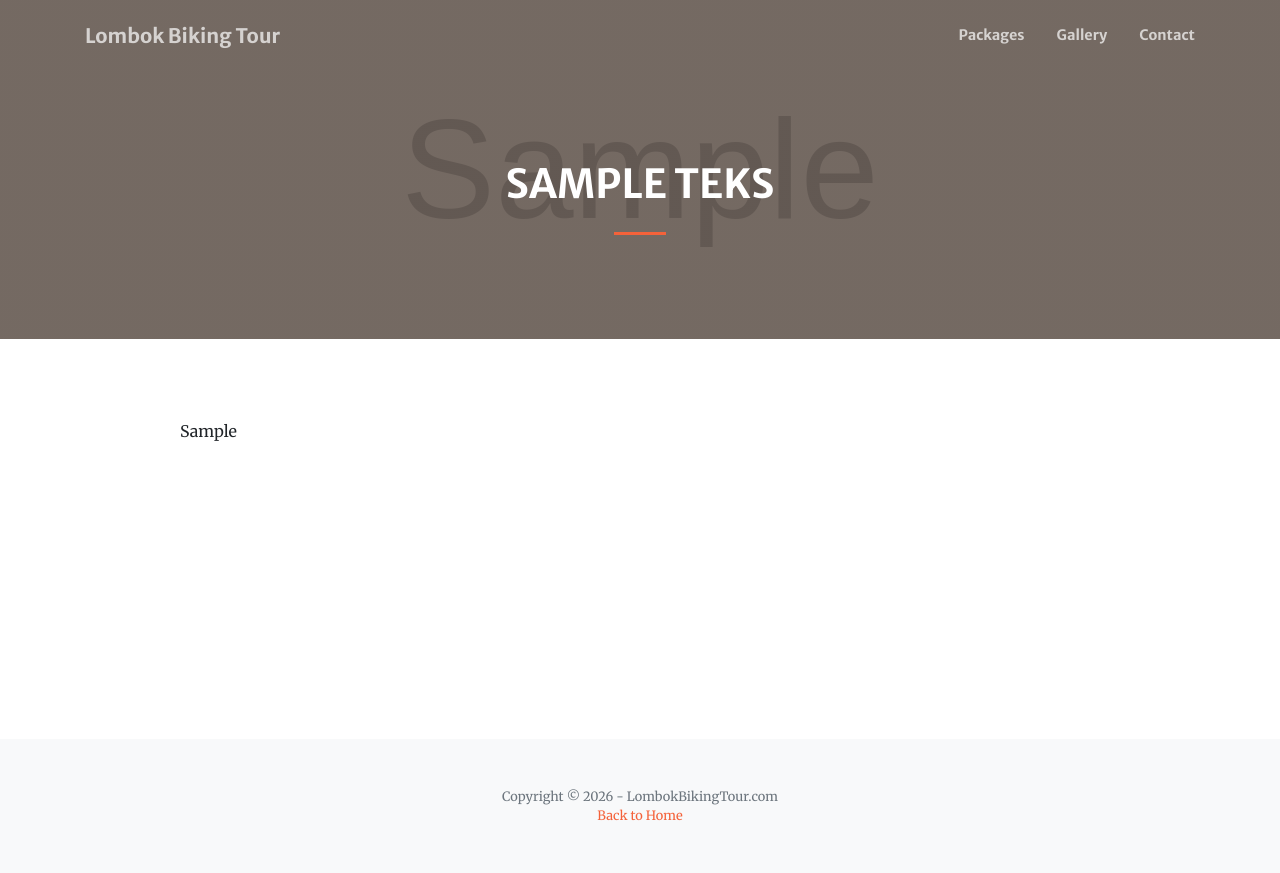
After one commit to Ione03/lombokbikingtour-ci4, a CodeIgniter 4 app: the page made by app/Views/page.php in a window 1280 px wide. The commit adds this page. Run offline with PHP 8.4 and a stand-in for CodeIgniter, Linux system fonts and the light colour scheme; the template is opened without the code that fills it: most values are stand-ins (such as "Sample title", 1, 10 or a date in 2020); grey boxes marked "Sample" are stand-in pictures; some libraries are stand-ins or nearby versions.

Commit message:
page begin exists

```diff
--- a/app/Config/Routes.php
+++ b/app/Config/Routes.php
@@ -18,3 +18,4 @@ $routes->post('/admin/store', 'Admin::store');
 $routes->get('/admin/edit/(:any)', 'Admin::edit/$1');
 $routes->post('/admin/update/(:any)', 'Admin::update/$1');
 $routes->get('/admin/delete/(:any)', 'Admin::delete/$1');
+$routes->get('/page/(:any)', 'Page::index/$1');
--- /dev/null
+++ b/app/Views/page.php
@@ -0,0 +1,106 @@
+<!DOCTYPE html>
+<html lang="en">
+<head>
+    <meta charset="utf-8">
+    <meta name="viewport" content="width=device-width, initial-scale=1, shrink-to-fit=no">
+    <meta name="description" content="">
+    <meta name="author" content="">
+
+    <title><?= $page['teks'] ?> - Lombok Biking Tour</title>
+
+    <!-- Font Awesome Icons -->
+    <link href="<?= base_url('assets/themes/vendor/fontawesome-free/css/all.min.css') ?>" rel="stylesheet" type="text/css">
+
+    <!-- Google Fonts -->
+    <link href="https://fonts.googleapis.com/css?family=Merriweather+Sans:400,700" rel="stylesheet">
+    <link href='https://fonts.googleapis.com/css?family=Merriweather:400,300,300italic,400italic,700,700italic' rel='stylesheet' type='text/css'>
+
+    <!-- Plugin CSS -->
+    <link href="<?= base_url('assets/themes/vendor/magnific-popup/magnific-popup.css') ?>" rel="stylesheet">
+
+    <!-- Theme CSS - Includes Bootstrap -->
+    <link href="<?= base_url('assets/themes/css/creative.min.css') ?>" rel="stylesheet">
+
+    <style>
+        .page-header {
+            padding-top: 10rem;
+            padding-bottom: 5rem;
+            background: linear-gradient(to bottom, rgba(92, 77, 66, 0.8) 0%, rgba(92, 77, 66, 0.8) 100%), url("<?= !empty($page['img']) ? base_url('assets/themes/images/'.$page['img']) : base_url('assets/themes/images/bg-masthead.jpg') ?>");
+            background-position: center;
+            background-repeat: no-repeat;
+            background-attachment: scroll;
+            background-size: cover;
+        }
+        .page-content {
+            padding: 5rem 0;
+            min-height: 50vh;
+        }
+    </style>
+</head>
+
+<body id="page-top">
+
+    <!-- Navigation -->
+    <nav class="navbar navbar-expand-lg navbar-light fixed-top py-3" id="mainNav">
+        <div class="container">
+            <a class="navbar-brand js-scroll-trigger" href="<?= base_url() ?>">Lombok Biking Tour</a>
+            <button class="navbar-toggler navbar-toggler-right" type="button" data-toggle="collapse" data-target="#navbarResponsive" aria-controls="navbarResponsive" aria-expanded="false" aria-label="Toggle navigation">
+                <span class="navbar-toggler-icon"></span>
+            </button>
+            <div class="collapse navbar-collapse" id="navbarResponsive">
+                <ul class="navbar-nav ml-auto my-2 my-lg-0">
+                    <li class="nav-item">
+                        <a class="nav-link" href="<?= base_url() ?>#package">Packages</a>
+                    </li>
+                    <li class="nav-item">
+                        <a class="nav-link" href="<?= base_url() ?>#galery">Gallery</a>
+                    </li>
+                    <li class="nav-item">
+                        <a class="nav-link" href="<?= base_url() ?>#contact">Contact</a>
+                    </li>
+                </ul>
+            </div>
+        </div>
+    </nav>
+
+    <!-- Page Header -->
+    <header class="page-header text-center text-white">
+        <div class="container">
+            <div class="row">
+                <div class="col-lg-12">
+                     <h1 class="text-uppercase font-weight-bold"><?= $page['teks'] ?></h1>
+                     <hr class="divider my-4">
+                </div>
+            </div>
+        </div>
+    </header>
+
+    <!-- Page Content -->
+    <section class="page-content">
+        <div class="container">
+            <div class="row justify-content-center">
+                <div class="col-lg-10">
+                    <?= $page['other_teks'] ?>
+                </div>
+            </div>
+        </div>
+    </section>
+
+    <!-- Footer -->
+    <footer class="bg-light py-5">
+        <div class="container">
+            <div class="small text-center text-muted">
+                Copyright &copy; 2026 - LombokBikingTour.com<br>
+                <a href="<?= base_url() ?>">Back to Home</a>
+            </div>
+        </div>
+    </footer>
+
+    <!-- Bootstrap core JavaScript -->
+    <script src="<?= base_url('assets/themes/vendor/jquery/jquery.min.js') ?>"></script>
+    <script src="<?= base_url('assets/themes/vendor/bootstrap/js/bootstrap.bundle.min.js') ?>"></script>
+    <script src="<?= base_url('assets/themes/vendor/jquery-easing/jquery.easing.min.js') ?>"></script>
+    <script src="<?= base_url('assets/themes/js/creative.min.js') ?>"></script>
+
+</body>
+</html>
--- a/app/Views/utama.php
+++ b/app/Views/utama.php
@@ -594,6 +594,10 @@
                         <li><a class="js-scroll-trigger" href="#package">Packages</a></li>
                         <li><a class="js-scroll-trigger" href="#galery">Gallery</a></li>
                         <li><a class="js-scroll-trigger" href="#contact">Contact</a></li>
+                        <li><a href="<?= base_url('page/payment') ?>">Payment</a></li>
+                        <li><a href="<?= base_url('page/privacy-policy') ?>">Privacy Policy</a></li>
+                        <li><a href="<?= base_url('page/term-of-use') ?>">Term of Use</a></li>
+                        <li><a href="<?= base_url('page/faq') ?>">FAQ</a></li>
                     </ul>
                 </div>
                 <div class="col-lg-3 ">
```
Also changed, not shown: app/Controllers/Page.php (added, +31 -0 lines).
